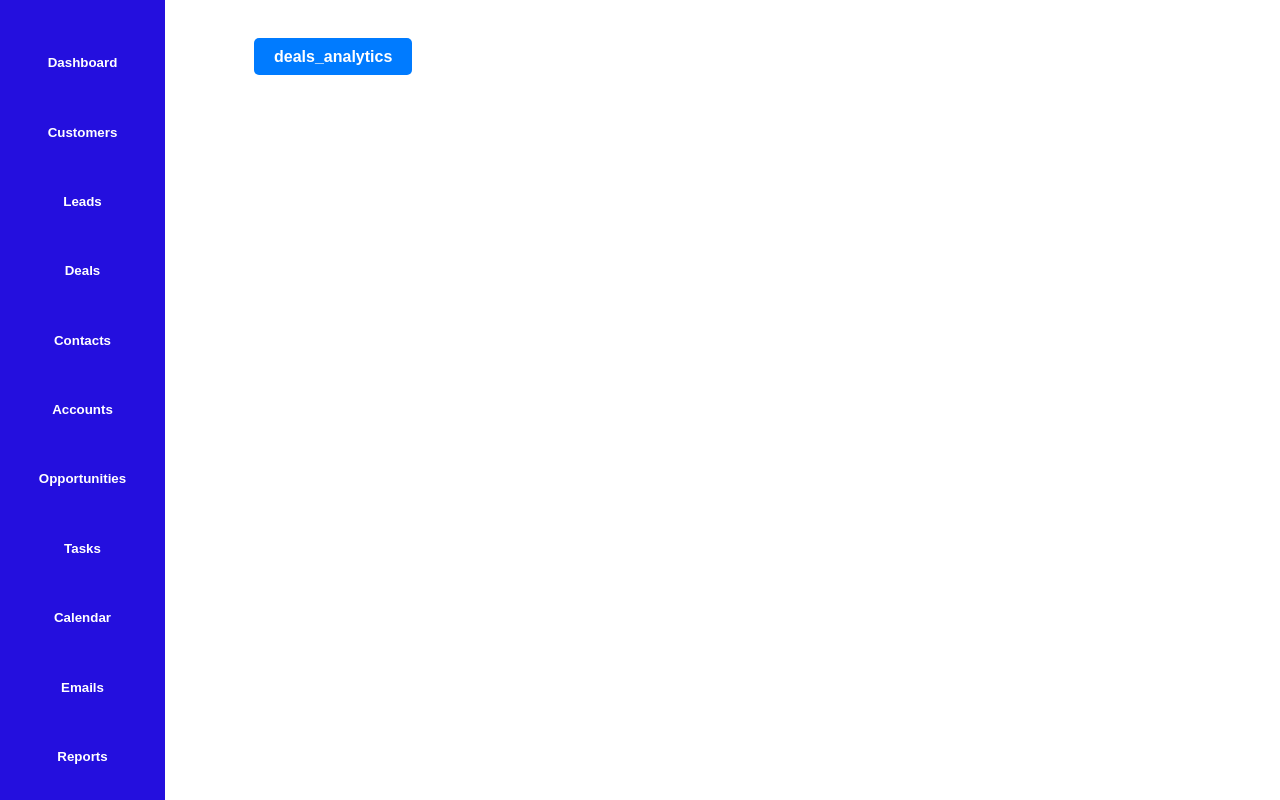
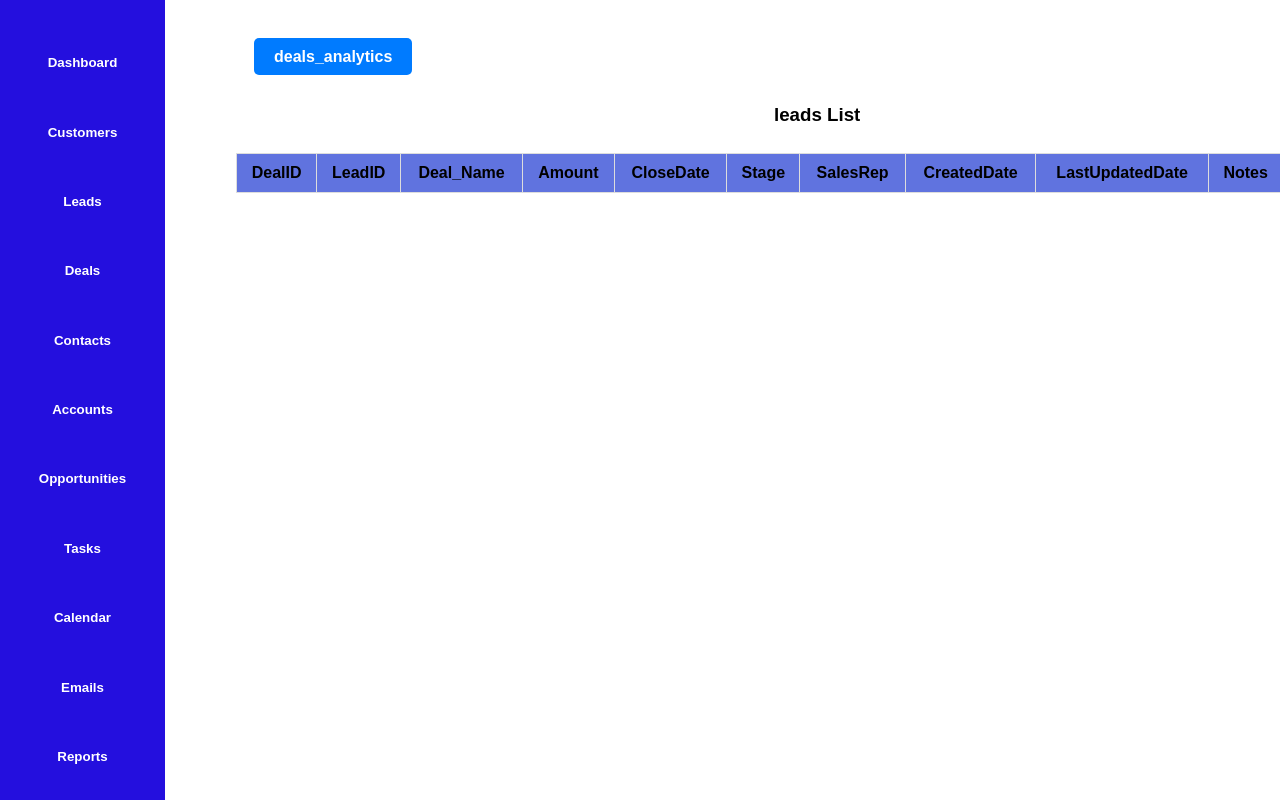
Before and after one commit to ganesaperumal03/CRM, a Django app: page /deals in a window 1280 px wide. Run offline with Django 4.2, Linux system fonts and the light colour scheme; lists and menus that the app fills with data are empty.

Commit message:
monday_last_update

```diff
--- a/application/views.py
+++ b/application/views.py
@@ -33,7 +33,7 @@ def leads(request):
     return render(request, "leads/leads.html", {'leads': leads})
 
 def leads_register(request):
-    form = CustomerForm()
+    form = LeadForm()
     return render(request, "leads/leads_register.html",{'form': form})
 
 def leads_analytics(request):
--- a/crm_project/settings.py
+++ b/crm_project/settings.py
@@ -79,7 +79,7 @@ WSGI_APPLICATION = 'crm_project.wsgi.application'
 DATABASES = {
     'default': {
         'ENGINE': 'django.db.backends.mysql',
-        'NAME': 'ant-crm',
+        'NAME': 'ant_crm',
         'USER': 'root',
         'PASSWORD': '',
         'HOST': '127.0.0.1',
--- a/static/css/style.css
+++ b/static/css/style.css
@@ -185,6 +185,7 @@ table {
 
   tr {
     background-color: #fff;
+    padding: 10px;
   }
 
   /* Style table cells */
--- a/templates/deals/deals.html
+++ b/templates/deals/deals.html
@@ -5,4 +5,39 @@
 <nav class="nav" style="margin-left:230px;">
     <a href="{% url 'deals_analytics' %}" class="btn btn-primary custom-button">deals_analytics</a>
 </nav>
+<h3>leads List</h3>
+<div class="customer_view">
+<table>
+    <thead>
+        <tr>
+            <th>DealID</th>
+            <th>LeadID</th>
+            <th>Deal_Name</th>
+            <th>Amount</th>
+            <th>CloseDate</th>
+            <th>Stage</th>
+            <th>SalesRep</th>
+            <th>CreatedDate</th>
+            <th>LastUpdatedDate</th>
+            <th>Notes</th>
+        </tr>
+    </thead>
+    <tbody>
+        {% for lead in leads %}
+        <tr>
+            <td>{{ lead.DealID }}</td>
+            <td>{{ lead.LeadID }}</td>
+            <td>{{ lead.Deal_Name }}</td>
+            <td>{{ lead.Amount }}</td>
+            <td>{{ lead.CloseDate }}</td>
+            <td>{{ lead.Stage }}</td>
+            <td>{{ lead.SalesRep }}</td>
+            <td>{{ lead.CreatedDate }}</td>
+            <td>{{ lead.LastUpdatedDate }}</td>
+            <td>{{ lead.Notes }}</td>
+        </tr>
+        {% endfor %}
+    </tbody>
+</table>
+</div>
 {% endblock %}
```
Also changed, not shown: application/migrations/0003_alter_lead_table.py (added), application/migrations/0004_alter_lead_table.py (added).
